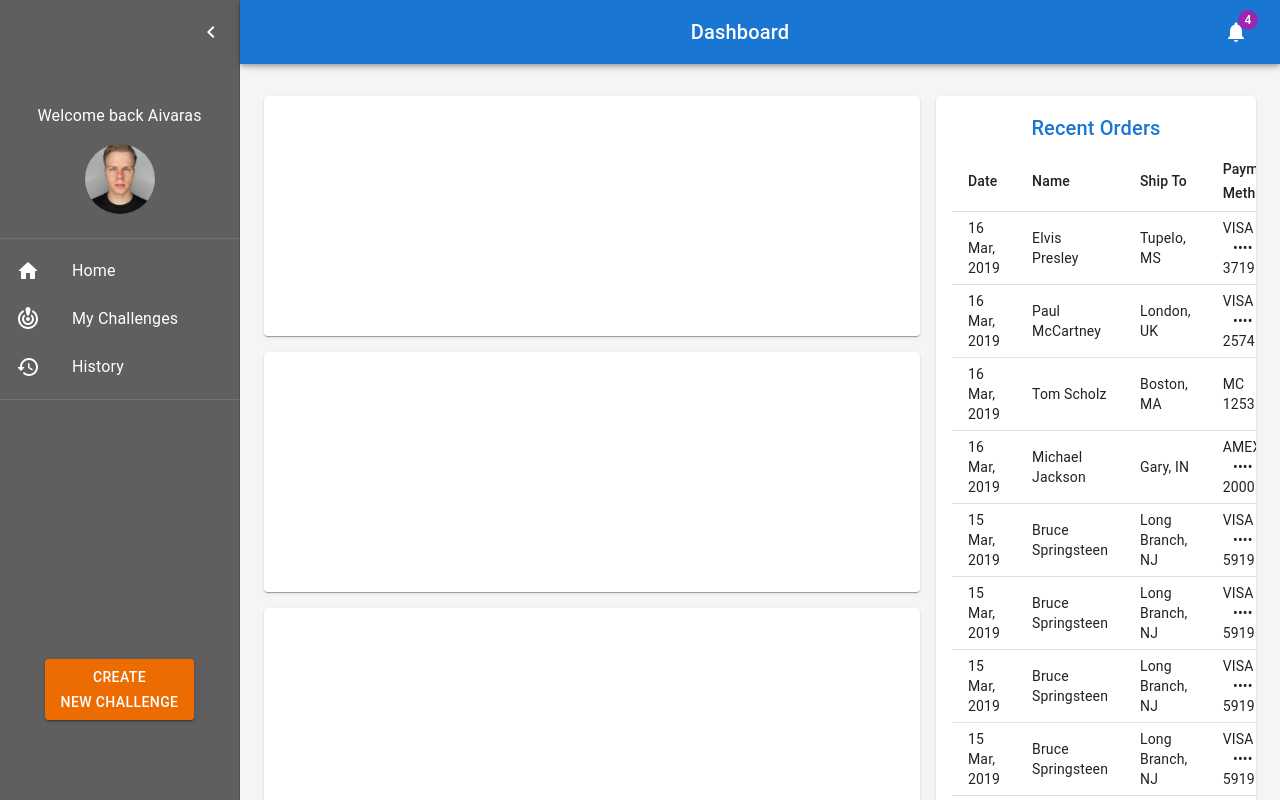
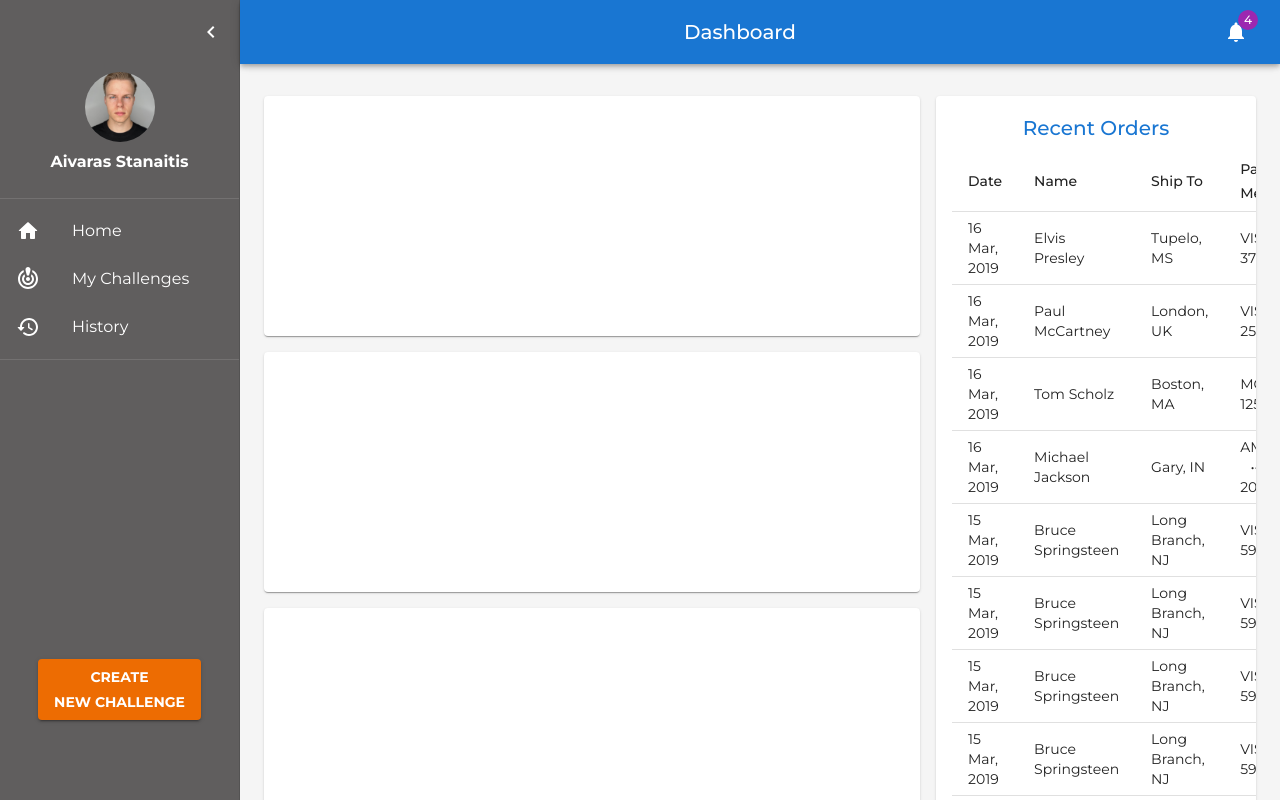
Before and after one commit to aivaraskurseviciusltu/HACKATHON2022, a React (Create React App) app in the folder my-app/: page / in a window 1280 px wide. Built offline with nearby package versions, Linux system fonts and the light colour scheme.

Commit message:
added main font

```diff
--- a/my-app/public/index.html
+++ b/my-app/public/index.html
@@ -1,14 +1,17 @@
 <!DOCTYPE html>
 <html lang="en">
+
 <head>
   <meta charset="utf-8" />
   <link rel="icon" href="%PUBLIC_URL%/favicon.ico" />
   <meta name="viewport" content="width=device-width, initial-scale=1" />
   <meta name="theme-color" content="#000000" />
-    <meta
-      name="description"
-      content="Web site created using create-react-app"
-    />
+  <meta name="description" content="Web site created using create-react-app" />
+  <link rel="preconnect" href="https://fonts.googleapis.com">
+  <link rel="preconnect" href="https://fonts.gstatic.com" crossorigin>
+  <link
+    href="https://fonts.googleapis.com/css2?family=Montserrat:ital,wght@0,100;0,200;0,300;0,400;0,500;0,600;0,700;0,800;0,900;1,100;1,200;1,300;1,400;1,500;1,600;1,700;1,800;1,900&display=swap"
+    rel="stylesheet">
   <link rel="apple-touch-icon" href="%PUBLIC_URL%/logo192.png" />
   <!--
       manifest.json provides metadata used when your web app is installed on a
@@ -26,6 +29,7 @@
     -->
   <title>React App</title>
 </head>
+
 <body>
   <noscript>You need to enable JavaScript to run this app.</noscript>
   <div id="root"></div>
@@ -40,4 +44,5 @@
       To create a production bundle, use `npm run build` or `yarn build`.
     -->
 </body>
+
 </html>
--- a/my-app/src/dashboard/Dashboard.js
+++ b/my-app/src/dashboard/Dashboard.js
@@ -21,6 +21,7 @@ import { mainListItems } from './listItems';
 import Button from '@mui/material/Button'
 import Orders from './Orders';
 import UserInfo from './UserInfo';
+import theme from '../styles/theme';
 
 function Copyright(props) {
   return (
@@ -86,8 +87,6 @@ const Drawer = styled(MuiDrawer, {
   },
 }));
 
-const mdTheme = createTheme();
-
 function DashboardContent() {
   const [open, setOpen] = React.useState(true);
   const toggleDrawer = () => {
@@ -95,7 +94,7 @@ function DashboardContent() {
   };
 
   return (
-    <ThemeProvider theme={mdTheme}>
+    <ThemeProvider theme={theme}>
       <Box sx={{ display: "flex" }}>
         <CssBaseline />
         <AppBar position="absolute" open={open}>
@@ -154,7 +153,7 @@ function DashboardContent() {
             </List>
           </Box>
           <Box sx={{ py: 10 }}>
-            <Button variant="contained" color="warning">
+            <Button variant="contained" color="warning" sx={{ fontWeight: 700 }}>
               {open ? <div>Create <br /> new challenge  </div> : "+"}
             </Button>
           </Box>
--- a/my-app/src/dashboard/UserInfo.js
+++ b/my-app/src/dashboard/UserInfo.js
@@ -4,9 +4,9 @@ import UserImg from '../images/Aivaras.JPG'
 const UserInfo = ({ display }) => {
 
     return (
-        <Box display={display ? 'flex' : 'none'} sx={{ flexDirection: 'column', justifyContent: 'space-between', alignItems: 'center', my: 3 }}>
-            <Typography sx={{ my: 2 }}>Welcome back Aivaras</Typography>
-            <Avatar alt="Aivaras" src={UserImg} sx={{ width: 70, height: 70 }} />
+        <Box display={display ? 'flex' : 'none'} sx={{ flexDirection: 'column', justifyContent: 'space-between', alignItems: 'center', mb: 3 }}>
+            <Avatar alt="Aivaras" src={UserImg} sx={{ width: 70, height: 70, mt: 1 }} />
+            <Typography sx={{ mt: 1, fontWeight: 700 }}>Aivaras Stanaitis</Typography>
         </Box>
     )
 }
--- /dev/null
+++ b/my-app/src/styles/theme.js
@@ -0,0 +1,22 @@
+import { createTheme } from '@mui/material/styles';
+
+const theme = createTheme({
+    typography: {
+        fontFamily: [
+            'Montserrat',
+            '-apple-system',
+            'BlinkMacSystemFont',
+            '"Segoe UI"',
+            'Roboto',
+            '"Helvetica Neue"',
+            'Arial',
+            'sans-serif',
+            '"Apple Color Emoji"',
+            '"Segoe UI Emoji"',
+            '"Segoe UI Symbol"',
+        ].join(','),
+    },
+});
+
+
+export default theme;
```
Also changed, not shown: my-app/src/App.tsx (+4 -4 lines). Lines whose indentation alone changed are shown as unchanged.
